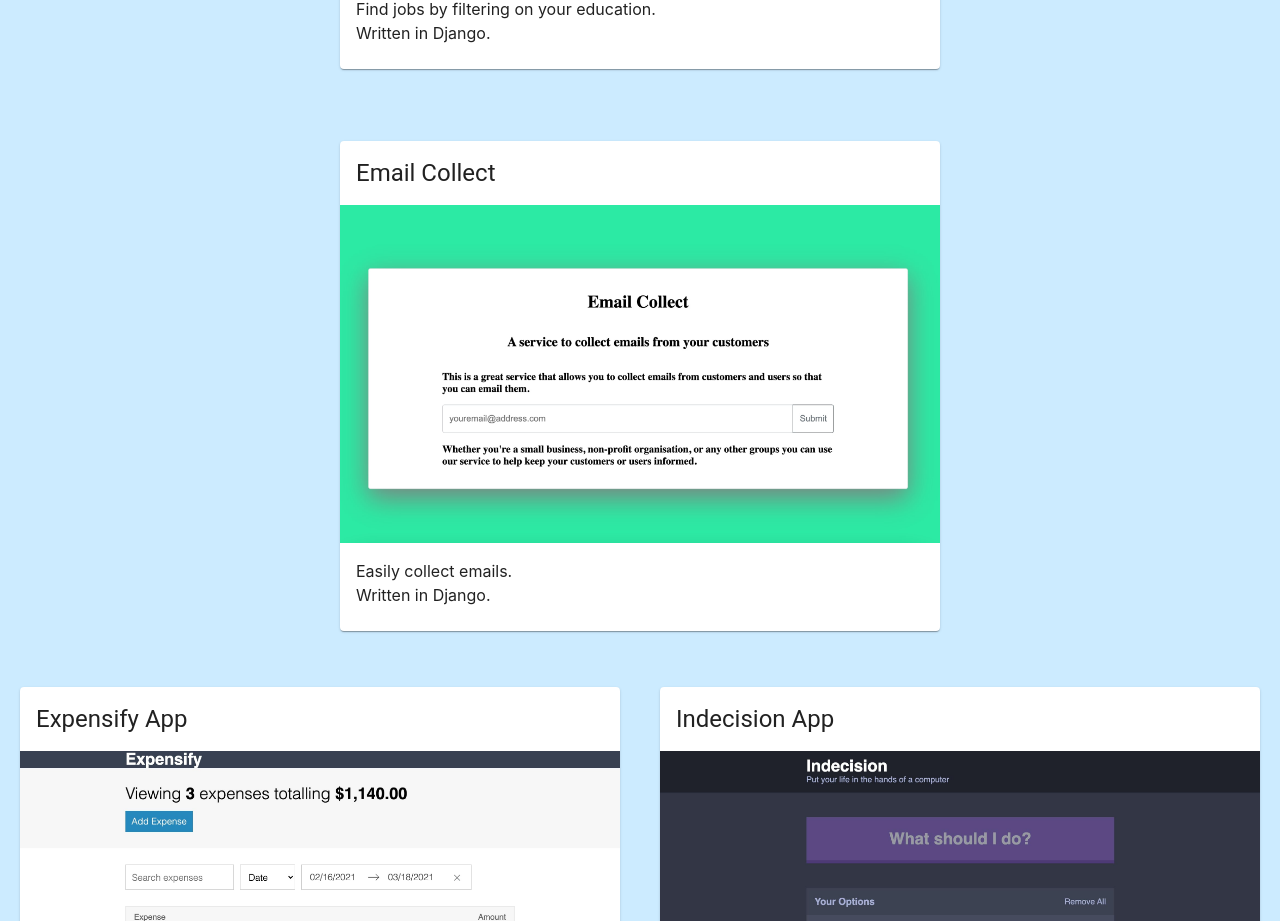
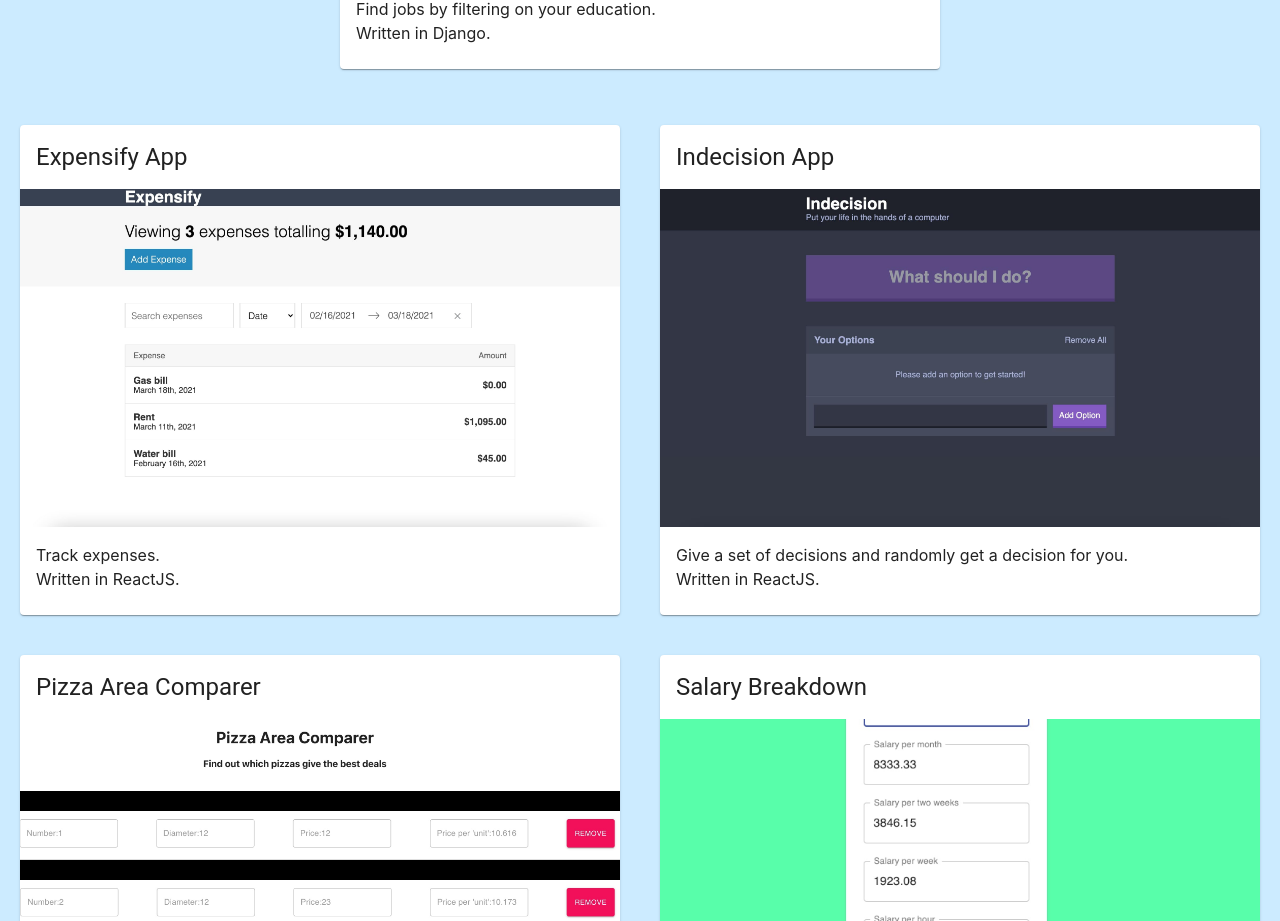
Before and after one commit to SheaMeyers/SheaMeyers.github.io, a React (Create React App) app: page / in a window 1280 px wide. Shown: the part 1800-2721 px from the top of the page. Built offline with nearby package versions, Linux system fonts and the light colour scheme.

Commit message:
Remove email collect from website

```diff
--- a/src/Home.tsx
+++ b/src/Home.tsx
@@ -6,7 +6,6 @@
 import CardMedia from '@material-ui/core/CardMedia';
 import CardContent from '@material-ui/core/CardContent';
 import homePhoto from './homePhoto.jpg';
-import ecPhoto from './ecPhoto.jpg';
 import wcPhoto from './wcPhoto.jpg';
 import jbePhoto from './jbePhoto.jpg';
 import salaryPhoto from './salaryPhoto.jpg';
@@ -54,7 +53,7 @@
                 <p>Other projects can be found on my Github.</p>
                 <br/>
                 <div className="Projects-portion--projects">
-                    <a href="https://www.workercoordinator.com" target="_blank">
+                    <a href="https://www.workercoordinator.com" target="_blank" rel="noreferrer">
                         <Card className={classes.root}>
                             <CardHeader
                                 title="Worker Coordinator"
@@ -70,7 +69,7 @@
                             </CardContent>
                         </Card>
                     </a>
-                    <a href="https://www.jobsbyeducation.com" target="_blank">
+                    <a href="https://www.jobsbyeducation.com" target="_blank" rel="noreferrer">
                         <Card className={classes.root}>
                             <CardHeader
                                 title="Jobs By Education"
@@ -82,22 +81,6 @@
                             />
                             <CardContent>
                                 Find jobs by filtering on your education.  <br/>
-                                Written in Django.
-                            </CardContent>
-                        </Card>
-                    </a>
-                    <a href="https://www.email-collect.com" target="_blank">
-                        <Card className={classes.root}>
-                            <CardHeader
-                                title="Email Collect"
-                            />
-                            <CardMedia
-                                className={classes.media}
-                                image={ecPhoto}
-                                title="Email Collect"
-                            />
-                            <CardContent>
-                                Easily collect emails.  <br/>
                                 Written in Django.
                             </CardContent>
                         </Card>
```
Also changed, not shown: src/ecPhoto.jpg (deleted).
